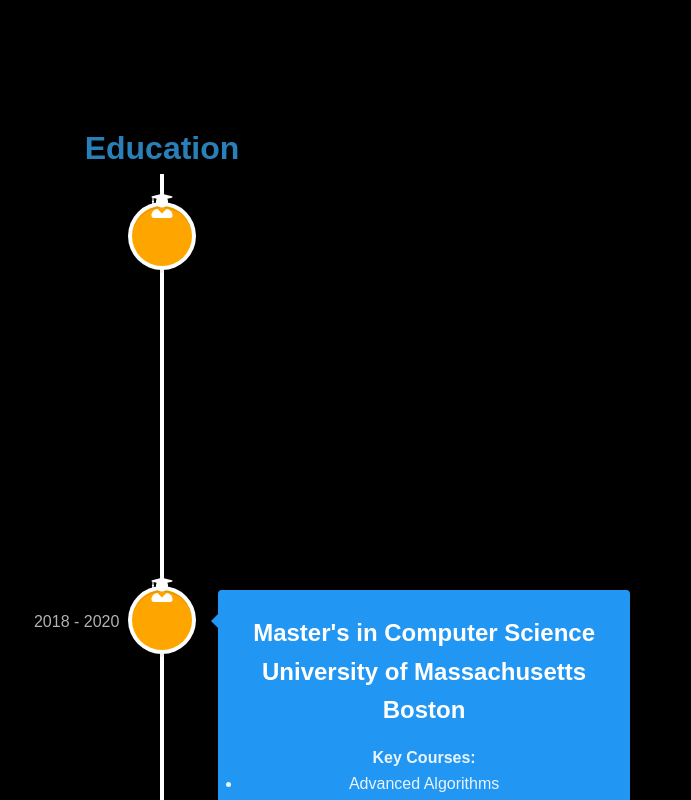
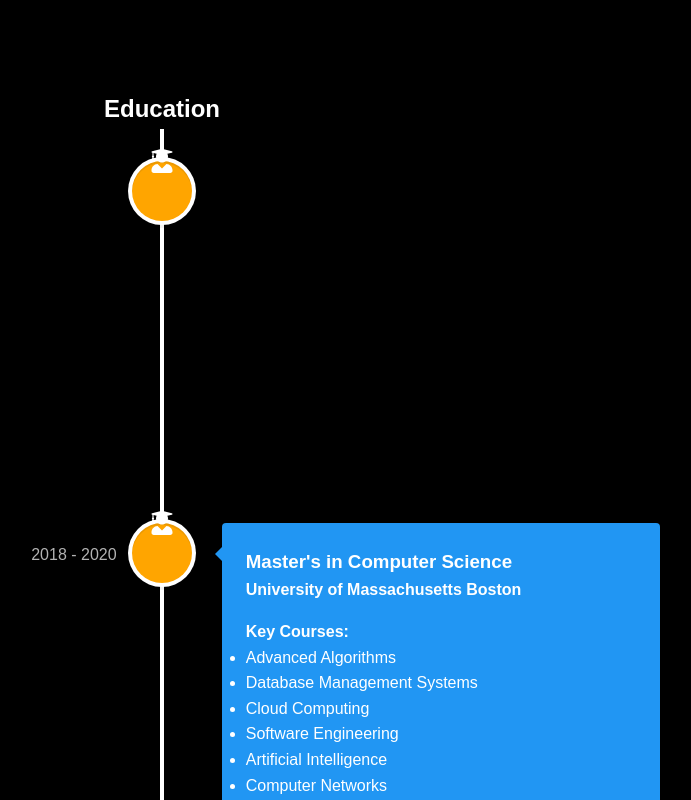
Before and after one commit to sairamb09/portfolio, a React (Vite) app: page / in a window 1280 px wide. Shown: the part 980-1780 px from the top of the page, without its empty margins (478-1169 px from the left). Built offline with nearby package versions, Linux system fonts and the light colour scheme.

Commit message:
Updated project with new changes

```diff
--- a/index.html
+++ b/index.html
@@ -3,7 +3,7 @@
 <head>
   <meta charset="UTF-8" />
   <link rel="icon" type="image/svg+xml" href="/vite.svg" />
-    <meta name="viewport" content="width=device-width, initial-scale=1.0" />
+  <meta name="viewport" content="width=device-width, initial-scale=1.0, maximum-scale=1.0, user-scalable=no">
   <title>Vite + React</title>
 </head>
 <body>
@@ -12,11 +12,8 @@
 </body>
 <img
         src="small.jpg"
-          srcset="medium.jpg 600w, large.jpg 1200w"
-          sizes="(max-width: 600px) 100vw,
-           (max-width: 1200px) 50vw,
-           33vw"
+        srcset="small.jpg 300w, medium.jpg 600w, large.jpg 1200w"
+        sizes="(max-width: 600px) 100vw, (max-width: 1200px) 50vw, 33vw"
         alt="Responsive Image"
 />
-
 </html>
--- a/src/App.css
+++ b/src/App.css
@@ -1,4 +1,3 @@
-/* App.css */
 :root {
     --primary-color: #2ecc71;
     --secondary-color: #3498db;
@@ -174,227 +173,7 @@
         aspect-ratio: 16/9;
     }
 }
-
-/* Timeline Overrides */
-.vertical-timeline-element-content {
-    background: var(--card-bg) !important;
-    color: var(--text-color) !important;
-    box-shadow: 0 3px 6px rgba(0,0,0,0.1) !important;
+.section h2 {
+    text-align: center;
+    margin: 0 auto;
 }
-
-.vertical-timeline-element-date {
-    color: var(--text-color) !important;
-}
-
-/* Project Component */
-.project {
-    background: var(--card-bg);
-    border-radius: 10px;
-    overflow: hidden;
-    box-shadow: 0 4px 6px rgba(0,0,0,0.1);
-}
-
-.project-content {
-    padding: clamp(1rem, 2vw, 1.5rem);
-}
-/* Education and Experience Timeline Overrides */
-#education .vertical-timeline-element-content,
-#experience .vertical-timeline-element-content {
-    background: rgb(33, 150, 243) !important;
-    color: #ffffff !important;
-    padding: clamp(1rem, 2vw, 1.5rem) !important;
-}
-
-#education .vertical-timeline-element-date,
-#experience .vertical-timeline-element-date {
-    color: #ffffff !important;
-    font-size: clamp(0.8rem, 1.5vw, 1rem) !important;
-}
-
-#education .vertical-timeline-element-content p,
-#experience .vertical-timeline-element-content p {
-    color: rgba(255, 255, 255, 0.9) !important;
-    font-size: clamp(0.8rem, 1.5vw, 1rem) !important;
-}
-
-#education .vertical-timeline-element-content h3,
-#experience .vertical-timeline-element-content h3,
-#education .vertical-timeline-element-content h4,
-#experience .vertical-timeline-element-content h4 {
-    color: #ffffff !important;
-    font-size: clamp(1rem, 2vw, 1.5rem) !important;
-}
-
-/* Keep original icon colors */
-#education .vertical-timeline-element-icon,
-#experience .vertical-timeline-element-icon {
-    background: rgb(255, 165, 0) !important;
-    color: #fff !important;
-}
-
-/* Responsive Design */
-@media (max-width: 380px) {
-    .vertical-timeline-element-content {
-        padding: 0.5rem !important;
-    }
-
-    .vertical-timeline-element-date {
-        font-size: 0.4rem !important;
-    }
-
-    .vertical-timeline-element-content p {
-        font-size: 0.4rem !important;
-    }
-
-    .vertical-timeline-element-content h3,
-    .vertical-timeline-element-content h4 {
-        font-size: 1rem !important;
-    }
-}
-
-/* Global Styles */
-body {
-    margin: 0;
-    padding: 0;
-    font-family: Arial, sans-serif;
-    box-sizing: border-box;
-}
-
-/* Responsive Layout */
-.container {
-    width: 90%;
-    max-width: 1200px;
-    margin: auto;
-    padding: 20px;
-}
-
-/* Header */
-.header {
-    display: flex;
-    justify-content: space-between;
-    align-items: center;
-    padding: 15px 20px;
-    background: #333;
-    color: white;
-}
-
-.nav-links {
-    display: flex;
-    gap: 15px;
-}
-
-.nav-links a {
-    color: white;
-    text-decoration: none;
-    font-size: 1rem;
-}
-
-/* About Section */
-.about {
-    display: flex;
-    flex-wrap: wrap;
-    align-items: center;
-    text-align: center;
-}
-
-.about img {
-    width: 100%;
-    max-width: 300px;
-    border-radius: 50%;
-}
-
-.about-text {
-    flex: 1;
-    padding: 20px;
-}
-
-/* Skills Section */
-.skills {
-    display: flex;
-    flex-wrap: wrap;
-    justify-content: center;
-    gap: 10px;
-}
-
-.skill-box {
-    padding: 10px 15px;
-    background: #007bff;
-    color: white;
-    border-radius: 5px;
-    text-align: center;
-}
-
-/* Projects Section */
-.projects {
-    display: grid;
-    grid-template-columns: repeat(auto-fit, minmax(300px, 1fr));
-    gap: 20px;
-}
-
-.project-card {
-    padding: 15px;
-    background: #f8f8f8;
-    border-radius: 10px;
-}
-
-/* Contact Section */
-.contact {
-    text-align: center;
-}
-
-.contact form {
-    display: flex;
-    flex-direction: column;
-    max-width: 400px;
-    margin: auto;
-}
-
-.contact input, .contact textarea {
-    padding: 10px;
-    margin: 10px 0;
-    border: 1px solid #ccc;
-    border-radius: 5px;
-}
-
-/* Responsive Design */
-@media (max-width: 768px) {
-    .header {
-        flex-direction: column;
-        text-align: center;
-    }
-
-    .nav-links {
-        flex-direction: column;
-    }
-}
-@keyframes fadeInUp {
-    from {
-        opacity: 0;
-        transform: translateY(20px);
-    }
-    to {
-        opacity: 1;
-        transform: translateY(0);
-    }
-}
-
-.section {
-    padding: var(--section-padding);
-    min-height: 100vh;
-    display: flex;
-    flex-direction: column;
-    justify-content: center;
-    align-items: center;
-    text-align: center;
-    opacity: 0; /* Initially hidden */
-    animation: fadeInUp 1s ease-out forwards; /* Apply animation */
-}
-
-.section h2 {
-    margin: 0;
-    font-size: clamp(1.5rem, 3vw, 2rem);
-    font-weight: 600;
-    color: #2980b9;
-    opacity: 0; /* Initially hidden */
-    animation: fadeInUp 1s ease-out 0.3s forwards; /* Delayed animation */
-}
```
Also changed, not shown: src/index.css (line endings or trailing spaces). Lines whose indentation alone changed are shown as unchanged.
